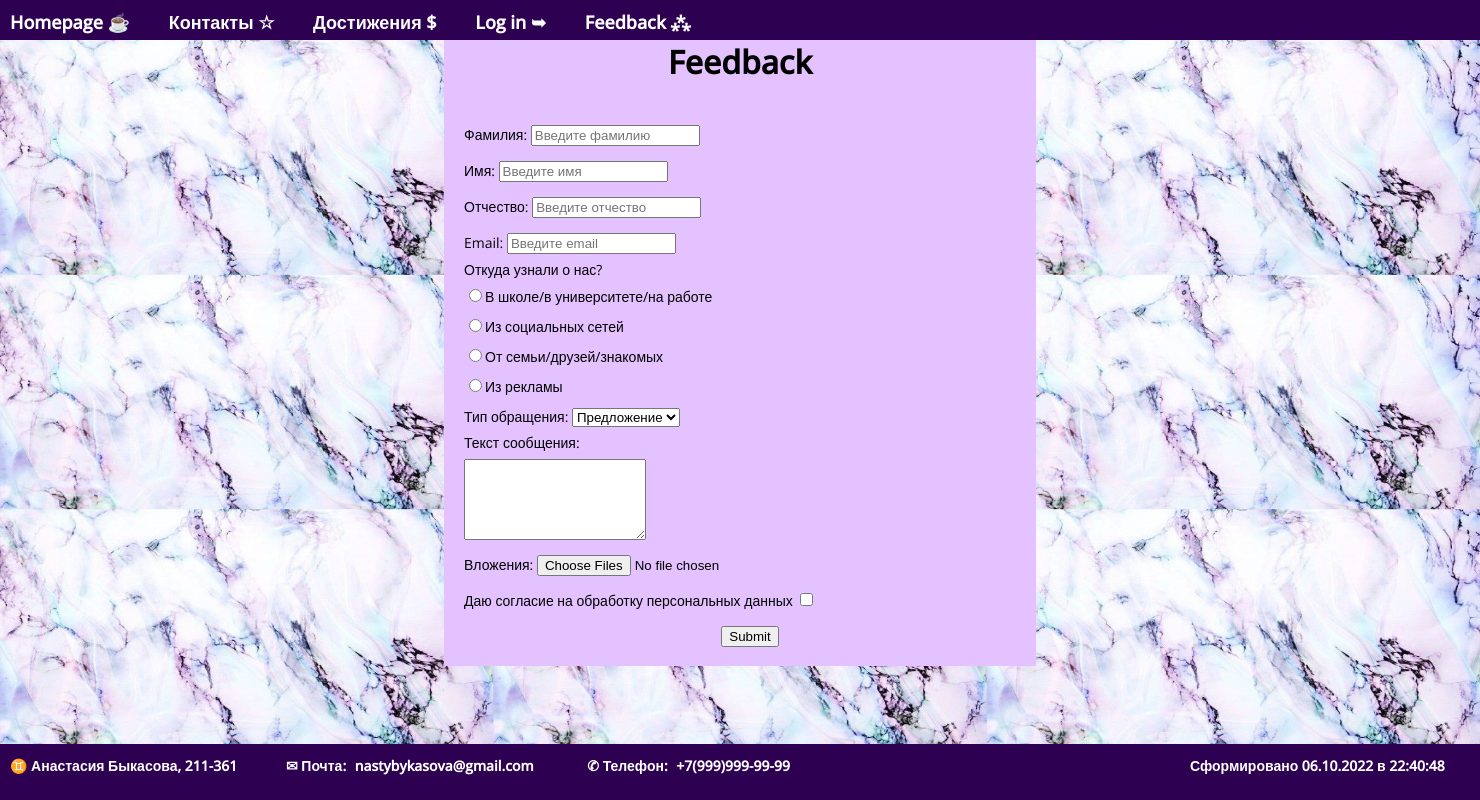
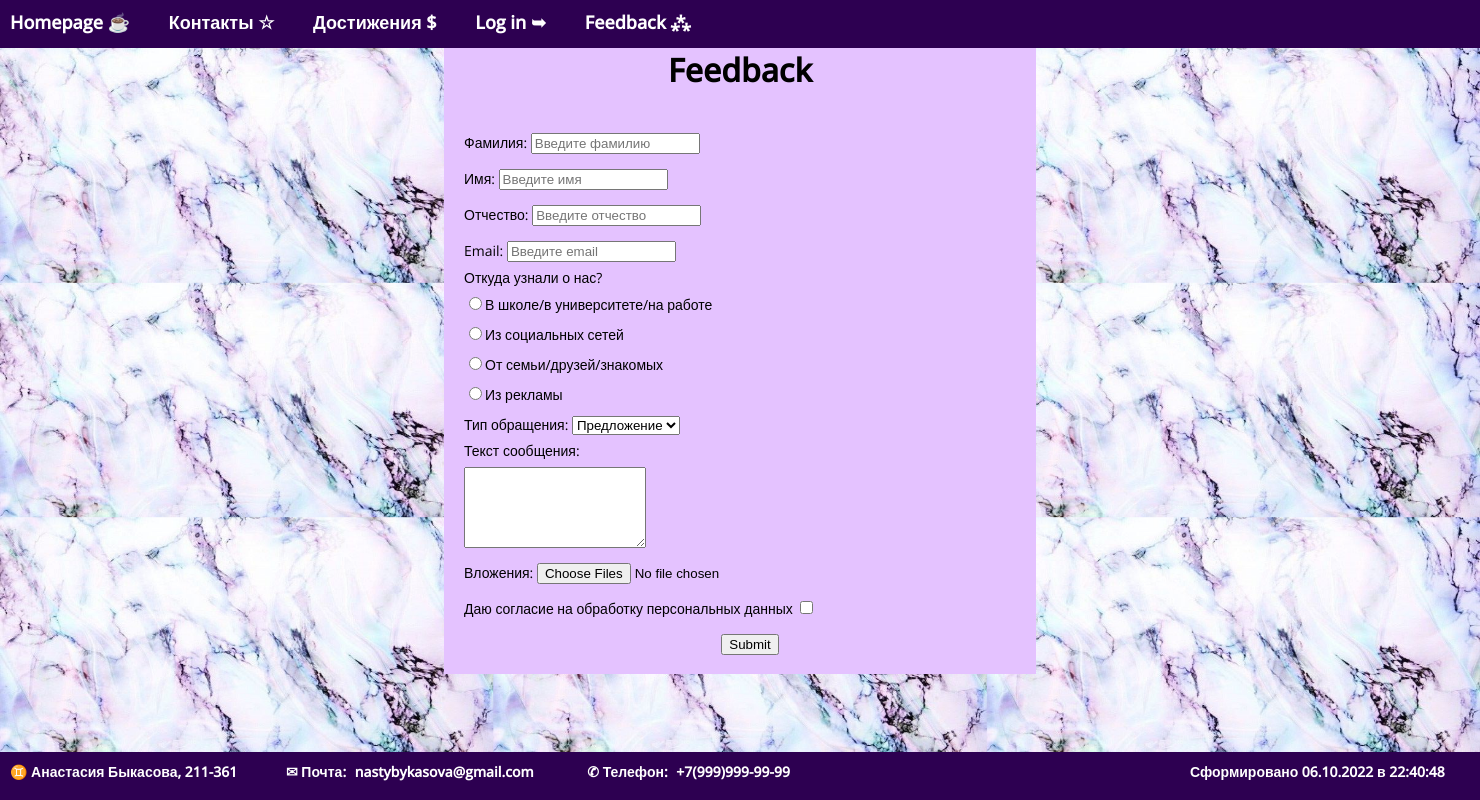
Before and after one commit to AnastasiaBykasova/bykasova-211-361-web-dev-2022-1, a PHP site: page /feedback.php in a window 1480 px wide. Run offline with PHP 8.4, Linux system fonts and the light colour scheme; some web fonts are replaced.

Commit message:
little changes of positions

```diff
--- a/feedback_style.css
+++ b/feedback_style.css
@@ -10,7 +10,7 @@
 }
 .header {
     margin: 0px;
-    margin-bottom: -30px;
+    margin-bottom: -22px;
 }
 .nav {
     color: white;
@@ -64,13 +64,11 @@
 
 
 .background-fb {
-    padding-top: -10px;
-    margin: 0;
     background-image: url(bg_1.jpg);
     height: 88vh;
     background-repeat: round;
     background-size: 30%;
-    margin-bottom: -40px;
+    margin-bottom: -45px;
 }
 .container-fb-form {
     margin: 0 30%;
@@ -98,19 +96,20 @@
     text-align: center;
 }
 
+/*
 footer {
     margin-bottom: 0;
     position: relative;
     bottom: 5px;
-}
+}*/
 
 .down-line {
+    /*padding-bottom: 2%;*/
     height: 2vh;
-    padding-top: 38px;
+    padding-top: 36px;
     display: flex;
     align-items: center;
     background-size: cover;
-    padding-bottom: 2%;
 }
 .bottom-items {
     color: white;
--- a/list.php
+++ b/list.php
@@ -11,5 +11,5 @@
 );
 
 echo '<li><i>'.$list[0].'</i><li>'.
-   implode('</li><li>', array_slice($list, 1, 7)).'</li></li><i>';
+   implode('</li><li>', array_slice($list, 1, 7)).'</li></li>';
 ?>
```
Also changed, not shown: index.php (+15 -1 lines), login_style.css (+8 -7 lines), style.css (+8 -3 lines).
